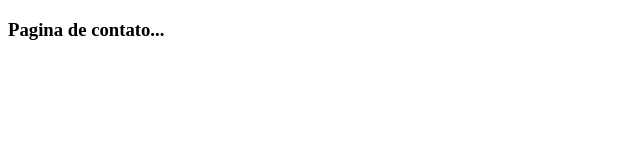
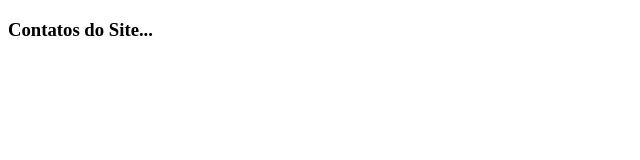
Before and after one commit to andressales/github-master, a plain HTML site: page contato.html in a window 1280 px wide. Shown: the full height of the page, 0-640 px from the left. Drawn offline with Linux system fonts and the light colour scheme.

Commit message:
Texto alterado closes #2

```diff
--- a/contato.html
+++ b/contato.html
@@ -7,6 +7,6 @@
     <title>Document</title>
 </head>
 <body>
-    <h3>Pagina de contato...</h3>
+    <h3>Contatos do Site...</h3>
 </body>
 </html>
```
